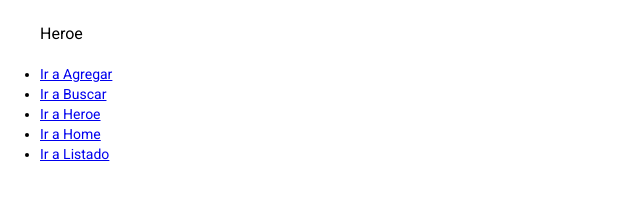
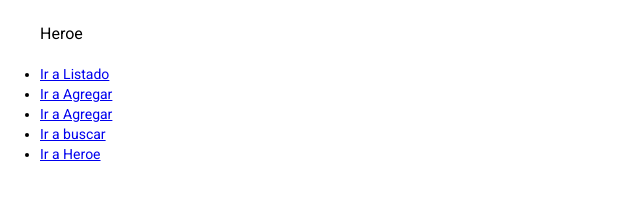
Before and after one commit to jodu07/HerosApp, an Angular app: page /404 in a window 1280 px wide. Shown: the part 162-362 px from the top of the page, without its empty margins (0-640 px from the left). Built offline with nearby package versions, Linux system fonts and the light colour scheme.

Commit message:
HeroesRoutingModule changes ok

```diff
--- a/src/app/shared/error-page/error-page.component.html
+++ b/src/app/shared/error-page/error-page.component.html
@@ -17,28 +17,28 @@
 
     <h3>Heroe</h3>
     <li>
+        <a routerLink="/heroes/listado">
+            Ir a Listado
+        </a>
+    </li>
+    <li>
         <a routerLink="/heroes/agregar">
             Ir a Agregar
         </a>
     </li>
     <li>
-        <a routerLink="/heroes/buscar">
-            Ir a Buscar
+        <a routerLink="/heroes/editar/:">
+            Ir a Agregar
         </a>
     </li>
     <li>
-        <a routerLink="/heroes/heroe">
+        <a routerLink="/heroes/buscar">
+            Ir a buscar
+        </a>
+    </li>
+    <li>
+        <a routerLink="/heroes/:">
             Ir a Heroe
         </a>
     </li>
-    <li>
-        <a routerLink="/heroes/home">
-            Ir a Home
-        </a>
-    </li>
-    <li>
-        <a routerLink="/heroes/listado">
-            Ir a Listado
-        </a>
-    </li>
 </ul>
```
Also changed, not shown: src/app/heroes/heroes-routing.module.ts (+4 -6 lines).
